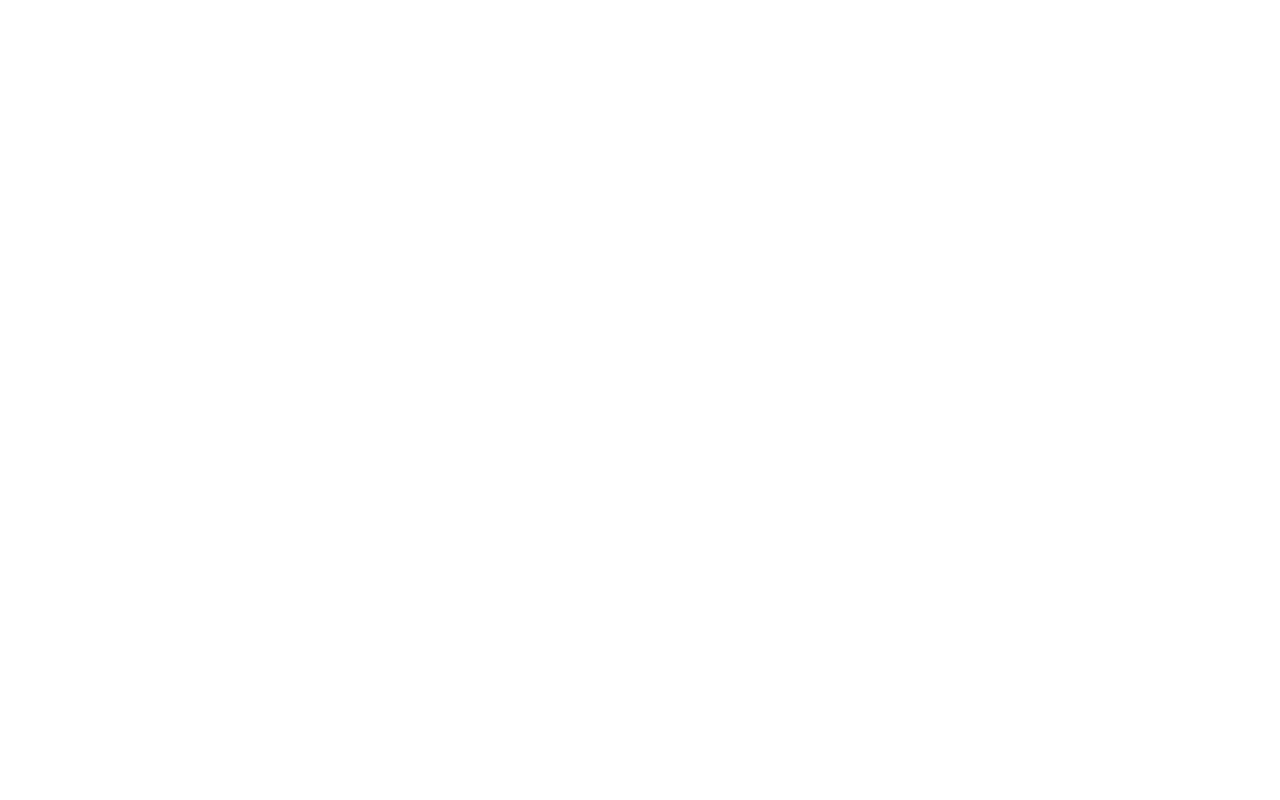
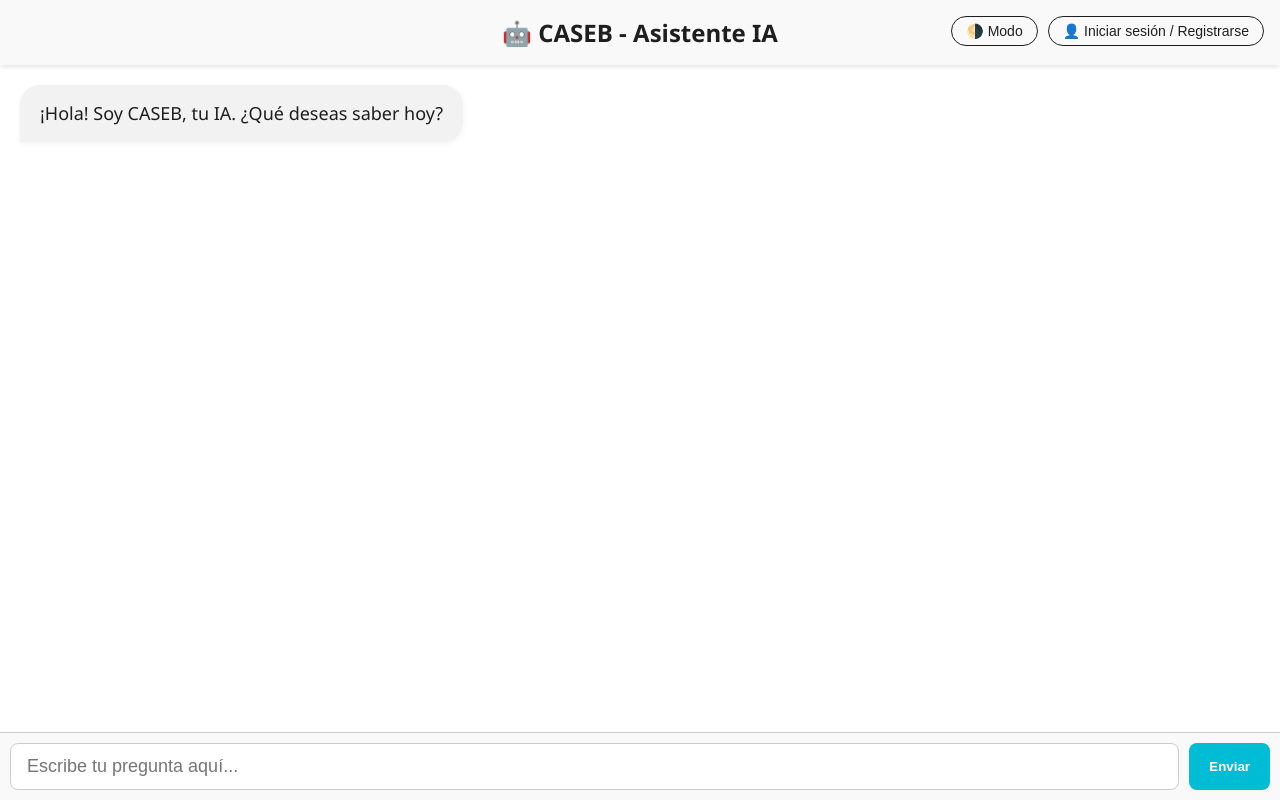
Before and after one commit to Mettoy/CASEB, a website: page index.html in a window 1280 px wide. Drawn offline with Linux system fonts and the light colour scheme.

Commit message:
Update index.html

```diff
--- a/index.html
+++ b/index.html
@@ -1,4 +1,179 @@
+<!DOCTYPE html>
+<html lang="es">
+<head>
+  <meta charset="UTF-8" />
+  <meta name="viewport" content="width=device-width, initial-scale=1.0"/>
+  <title>CASEB - Asistente IA</title>
+  <style>
+    :root {
+      --bg-color: #ffffff;
+      --text-color: #1e1e1e;
+      --bubble-user: #daf5ff;
+      --bubble-bot: #f2f2f2;
+      --input-bg: #f9f9f9;
+      --primary: #00bcd4;
+    }
+
+    body.dark {
+      --bg-color: #1e1e2f;
+      --text-color: #e6e6e6;
+      --bubble-user: #00ffe7;
+      --bubble-bot: #2c2c3c;
+      --input-bg: #101019;
+    }
+
+    * {
+      box-sizing: border-box;
+      margin: 0;
+      padding: 0;
+    }
+
+    body {
+      font-family: 'Segoe UI', sans-serif;
+      background-color: var(--bg-color);
+      color: var(--text-color);
+      display: flex;
+      flex-direction: column;
+      height: 100vh;
+      font-size: 18px;
+      transition: background 0.3s, color 0.3s;
+    }
+
+    header {
+      padding: 1rem 2rem;
+      font-size: 1.5rem;
+      font-weight: bold;
+      text-align: center;
+      background-color: var(--input-bg);
+      box-shadow: 0 2px 4px rgba(0,0,0,0.1);
+      position: relative;
+    }
+
+    .header-actions {
+      position: absolute;
+      top: 1rem;
+      right: 1rem;
+      display: flex;
+      gap: 10px;
+    }
+
+    .header-actions button {
+      background: none;
+      border: 1px solid var(--text-color);
+      border-radius: 20px;
+      padding: 6px 14px;
+      cursor: pointer;
+      color: var(--text-color);
+      background-color: transparent;
+      font-size: 14px;
+    }
+
+    .chat-container {
+      flex: 1;
+      padding: 20px;
+      overflow-y: auto;
+      display: flex;
+      flex-direction: column;
+      gap: 15px;
+    }
+
+    .bubble {
+      max-width: 80%;
+      padding: 14px 20px;
+      border-radius: 20px;
+      line-height: 1.6;
+      word-wrap: break-word;
+      box-shadow: 0 2px 6px rgba(0,0,0,0.05);
+    }
+
+    .user {
+      align-self: flex-end;
+      background-color: var(--bubble-user);
+      color: #000;
+      border-bottom-right-radius: 0;
+    }
+
+    .bot {
+      align-self: flex-start;
+      background-color: var(--bubble-bot);
+      border-bottom-left-radius: 0;
+    }
+
+    .input-container {
+      display: flex;
+      padding: 10px;
+      background-color: var(--input-bg);
+      border-top: 1px solid #ccc;
+    }
+
+    .input-container input {
+      flex: 1;
+      padding: 12px 16px;
+      font-size: 18px;
+      border: 1px solid #ccc;
+      background-color: #fff;
+      color: #000;
+      border-radius: 8px;
+      margin-right: 10px;
+    }
+
+    body.dark .input-container input {
+      background-color: #2c2c3c;
+      color: #fff;
+      border: none;
+    }
+
+    .input-container button {
+      padding: 12px 20px;
+      background-color: var(--primary);
+      color: #fff;
+      font-weight: bold;
+      border: none;
+      border-radius: 8px;
+      cursor: pointer;
+    }
+
+    a {
+      color: var(--primary);
+      text-decoration: underline;
+    }
+
+    @media (max-width: 600px) {
+      .bubble {
+        max-width: 100%;
+      }
+    }
+  </style>
+</head>
+<body>
+  <header>
+    🤖 CASEB - Asistente IA
+    <div class="header-actions">
+      <button onclick="toggleMode()">🌗 Modo</button>
+      <button onclick="alert('Redirigiendo a login...')">👤 Iniciar sesión / Registrarse</button>
+    </div>
+  </header>
+
+  <div class="chat-container" id="chatLog">
+    <div class="bubble bot">¡Hola! Soy CASEB, tu IA. ¿Qué deseas saber hoy?</div>
+  </div>
+
+  <div class="input-container">
+    <input type="text" id="userInput" placeholder="Escribe tu pregunta aquí...">
+    <button onclick="responder()">Enviar</button>
+  </div>
+
   <script>
+    function toggleMode() {
+      document.body.classList.toggle("dark");
+    }
+
+    document.getElementById("userInput").addEventListener("keydown", function (e) {
+      if (e.key === "Enter") {
+        responder();
+      }
+    });
+
     async function responder() {
       const input = document.getElementById("userInput");
       const chatLog = document.getElementById("chatLog");
@@ -37,3 +212,5 @@
       }
     }
   </script>
+</body>
+</html>
```
Lines whose indentation alone changed are shown as unchanged.
